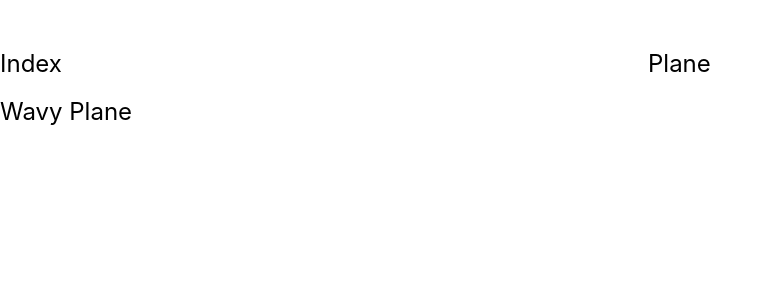
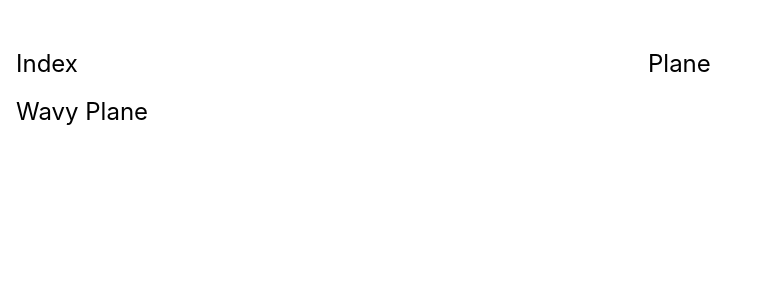
Before and after one commit to kyohei-23/glsl-practice, a React (Vite) app: page / in a window 1280 px wide. Shown: the top 300 px of the page, without its empty margins (0-773 px from the left). Built offline with nearby package versions, Linux system fonts and the light colour scheme.

Commit message:
add horizontal padding

```diff
--- a/src/pages/index.tsx
+++ b/src/pages/index.tsx
@@ -6,7 +6,7 @@ export const Nav:FC = () => {
   return (
     <main>
       <nav>
-        <ul className={"grid grid-cols-2 w-[min(80rem, calc(100% - 1rem))] mx-auto py-12 gap-4"}>
+        <ul className={"grid grid-cols-2 max-w-7xl px-4 mx-auto py-12 gap-4"}>
           {
             routerSource.map(({path, labelTxt})=>{
               return (
```
